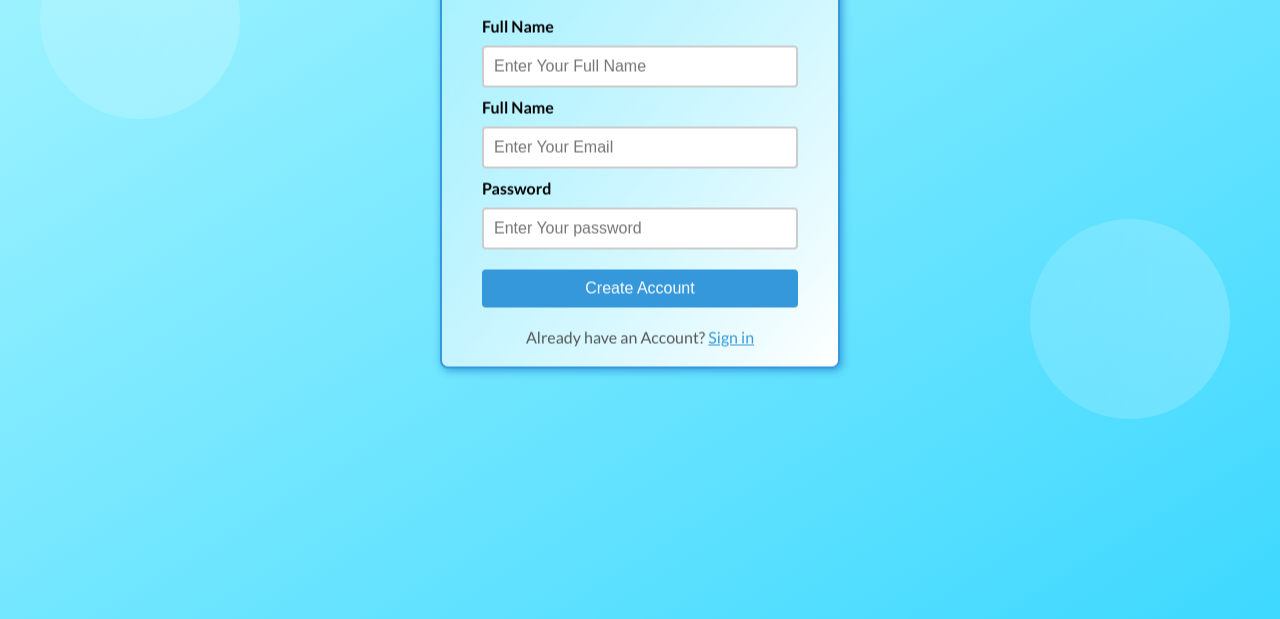
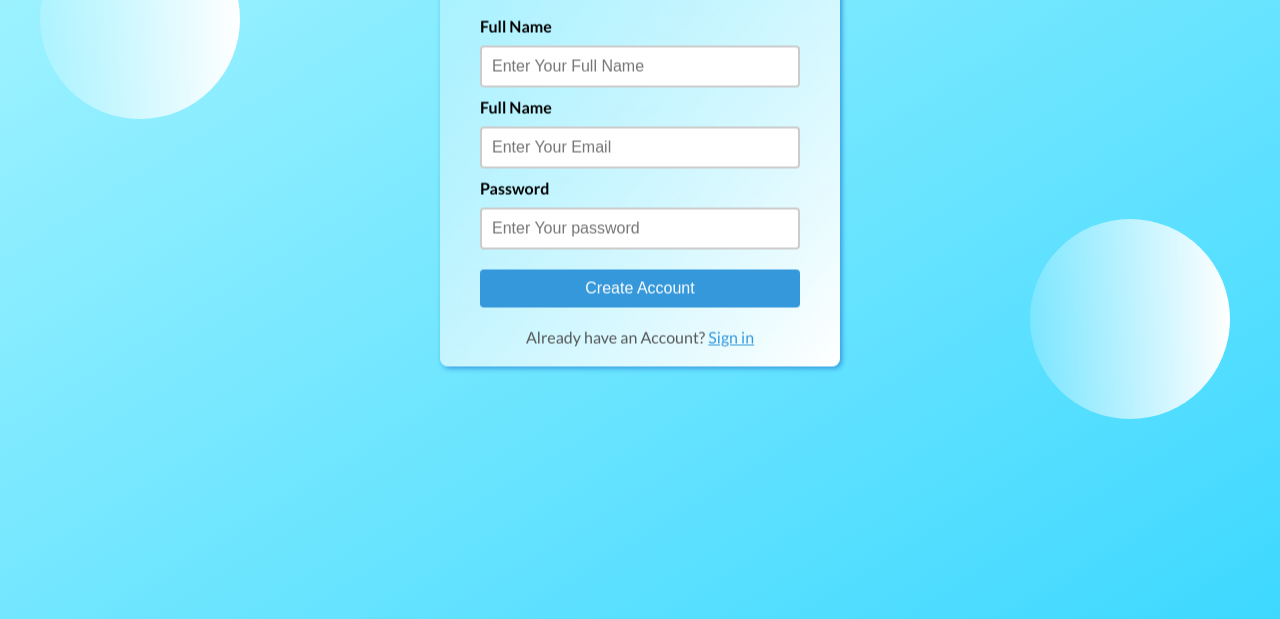
Before and after one commit to adib-k/signup-page, a plain HTML site: page index.html in a window 1280 px wide. Shown: the part 181-800 px from the top of the page. Drawn offline with Linux system fonts and the light colour scheme.

Commit message:
Update style.css

```diff
--- a/style.css
+++ b/style.css
@@ -27,9 +27,8 @@ body{
     background: linear-gradient( to top left, #ffffffff, #ffffff33);
     backdrop-filter: blur(8px);
     border-radius: 8px;
-    box-shadow: 2px 2px 8px #3498DB;
+    box-shadow: 2px 2px 5px #3498DB;
     z-index: 2;
-    border: 2px solid #3498DB;
 }
 
 .signup-header h1{
@@ -93,7 +92,7 @@ body{
 }
 
 .circle{
-    background: linear-gradient( to right, #ffffff25, #ffffff33);
+    background: linear-gradient( to right, #ffffff33, #ffffffff);
     width: 200px;
     height: 200px;
     border-radius: 100px;
```
